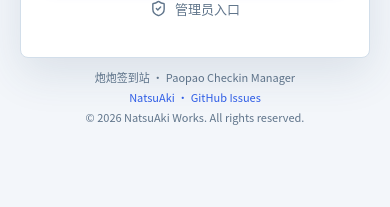
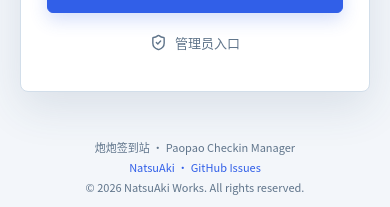
Before and after one commit to Natsuaki-forever/paopao-checkin-manager, a React (Vite) app in the folder app/: page / in a window 390 px wide. Shown: the part 634-841 px from the top of the page. Built offline with nearby package versions, Linux system fonts and the light colour scheme; no server answers.

Commit message:
fix: restore auth layout alignment

```diff
--- a/app/src/web/components/AccountAuthScreen.tsx
+++ b/app/src/web/components/AccountAuthScreen.tsx
@@ -126,7 +126,6 @@ export function AccountAuthScreen({
     <div className="auth-page">
       <ThemeToggle className="auth-theme-toggle" />
       <AuthVisual />
-      <div className="auth-panel">
       <section className="auth-card">
         <div className={`auth-mascot auth-mascot-${mascot.pose}`} key={mascot.pose} aria-label={mascot.label} role="img">
           <img src={mascot.src} alt="" />
@@ -230,7 +229,6 @@ export function AccountAuthScreen({
         <a href="https://github.com/Natsuaki-forever/paopao-checkin-manager/issues" target="_blank" rel="noreferrer">NatsuAki · GitHub Issues</a>
         <span>© 2026 NatsuAki Works. All rights reserved.</span>
       </footer>
-      </div>
     </div>
   );
 }
--- a/app/src/web/styles/auth.css
+++ b/app/src/web/styles/auth.css
@@ -29,8 +29,8 @@
 .auth-time-3 { bottom: -1px; left: calc(50% + 12px); }
 .auth-time-4 { top: calc(50% - 12px); left: -8px; }
 .auth-theme-toggle { position: fixed; top: 22px; right: 24px; z-index: 5; }
-.auth-panel { width: min(100%, 580px); display: grid; grid-column: 2; justify-self: center; align-self: center; gap: 0; }
-.auth-card { width: 100%; position: relative; padding: 46px; overflow: hidden; border: 1px solid var(--line); border-radius: var(--radius-panel); background: var(--surface); box-shadow: var(--shadow); }
+.auth-card { width: min(100%, 580px); position: relative; justify-self: center; padding: 46px; overflow: hidden; border: 1px solid var(--line); border-radius: var(--radius-panel); background: var(--surface); box-shadow: var(--shadow); }
+.auth-page > .auth-card:first-of-type { grid-column: 2; }
 .auth-brand { max-width: calc(100% - 250px); position: relative; z-index: 2; color: var(--text); font-size: 24px; }
 .auth-brand svg { stroke-width: 1.8; }
 .auth-mascot { width: 236px; height: 236px; position: absolute; z-index: 1; top: 34px; right: 70px; pointer-events: none; animation: mascot-pop 360ms cubic-bezier(.2,.9,.25,1.18) both; }
@@ -45,7 +45,9 @@
 .auth-submit { min-height: 48px; }
 .admin-entry { min-height: 34px; margin: 12px auto 0; padding: 0 8px; border: 0; background: transparent; color: var(--muted); font-size: 13px; }
 .admin-entry:hover { color: var(--accent); }
-.auth-attribution { display: grid; gap: 4px; justify-items: center; margin-top: 15px; color: var(--muted); font-size: 11px; line-height: 1.45; text-align: center; }
+.auth-page { position: relative; }
+.auth-attribution { position: fixed; z-index: 4; right: 20px; bottom: 20px; left: 20px; display: grid; gap: 4px; justify-items: center; margin: 0 auto; color: var(--muted); font-size: 11px; line-height: 1.45; text-align: center; pointer-events: none; }
+.auth-attribution a { pointer-events: auto; }
 .auth-attribution a { color: var(--accent); text-decoration: none; }
 .auth-attribution a:hover { text-decoration: underline; }
 
@@ -53,11 +55,11 @@
   .auth-page { grid-template-columns: 1fr; padding: 80px 20px 28px; background-image: none; }
   .auth-visual { display: none; }
   .auth-card { justify-self: center; padding: 32px 26px; }
-  .auth-panel { grid-column: auto; }
+  .auth-page > .auth-card:first-of-type { grid-column: auto; }
   .auth-brand { max-width: calc(100% - 128px); font-size: 20px; }
   .auth-mascot { width: 132px; height: 132px; top: 20px; right: 16px; }
   .auth-card h1 { margin-top: 50px; }
-  .auth-attribution { margin-top: 12px; }
+  .auth-attribution { bottom: 14px; }
 }
 
 @media (min-width: 1600px) {
```
